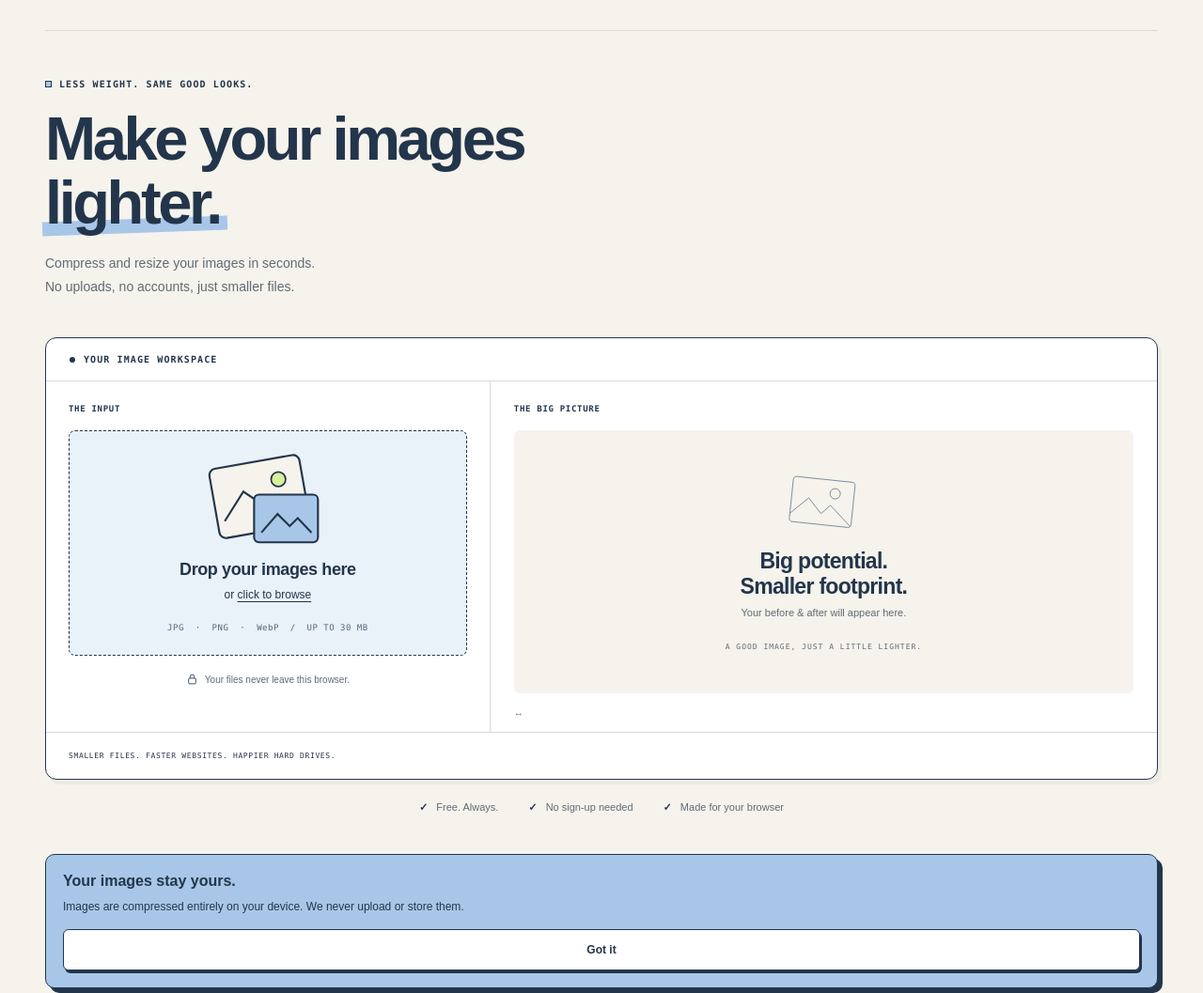
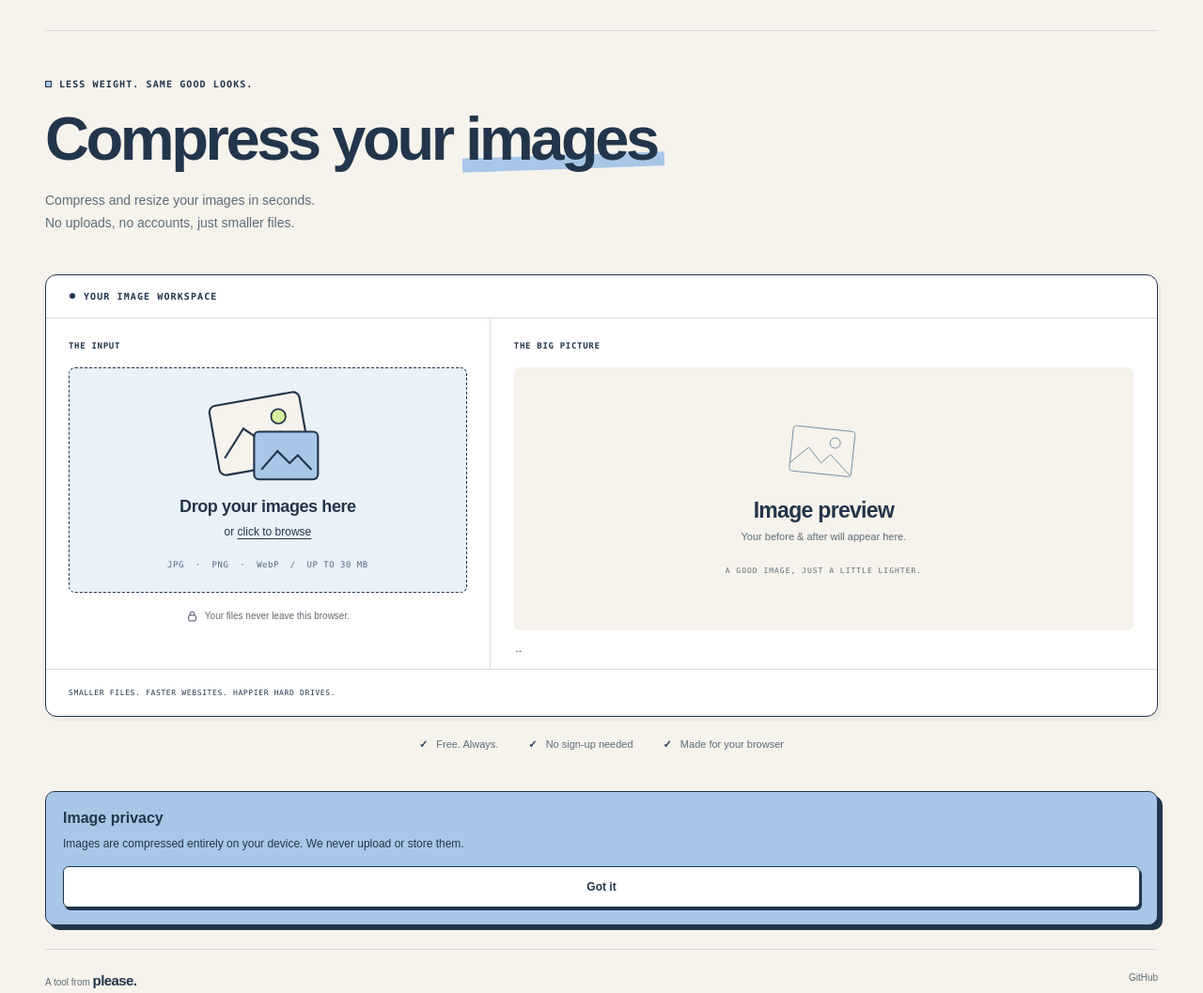
Before and after one commit to aporka-droid/shrink-please, a plain HTML site: page index.html in a window 1280 px wide. Shown: the part 73-1130 px from the top of the page at 94% size. Drawn offline with Linux system fonts and the light colour scheme.

Commit message:
Make app headings clear and direct

```diff
--- a/index.html
+++ b/index.html
@@ -19,7 +19,7 @@
   </header>
   <main class="wrap">
     <section class="intro">
-      <div><div class="eyebrow"><span class="tiny-square"></span> LESS WEIGHT. SAME GOOD LOOKS.</div><h1>Make your images<br><span class="highlight">lighter.</span></h1><p>Compress and resize your images in seconds.<br>No uploads, no accounts, just smaller files.</p></div>
+      <div><div class="eyebrow"><span class="tiny-square"></span> LESS WEIGHT. SAME GOOD LOOKS.</div><h1>Compress your <span class="highlight">images</span></h1><p>Compress and resize your images in seconds.<br>No uploads, no accounts, just smaller files.</p></div>
     </section>
     <section class="workstation" aria-label="Image compression workspace">
       <div class="workspace-top"><span><span class="status-dot"></span> YOUR IMAGE WORKSPACE</span></div>
@@ -47,7 +47,7 @@
         </div>
         <div class="preview-panel">
           <div class="section-label"><span>THE BIG PICTURE</span></div>
-          <div id="preview-empty" class="preview-empty"><div class="empty-graphic"><svg viewBox="0 0 140 108" aria-hidden="true"><rect x="13" y="12" width="108" height="79" rx="6"/><circle cx="88" cy="35" r="9"/><path d="m14 76 29-29 24 25 15-16 39 34"/></svg></div><h2>Big potential.<br>Smaller footprint.</h2><p>Your before & after will appear here.</p><span class="empty-caption">A GOOD IMAGE, JUST A LITTLE LIGHTER.</span></div>
+          <div id="preview-empty" class="preview-empty"><div class="empty-graphic"><svg viewBox="0 0 140 108" aria-hidden="true"><rect x="13" y="12" width="108" height="79" rx="6"/><circle cx="88" cy="35" r="9"/><path d="m14 76 29-29 24 25 15-16 39 34"/></svg></div><h2>Image preview</h2><p>Your before & after will appear here.</p><span class="empty-caption">A GOOD IMAGE, JUST A LITTLE LIGHTER.</span></div>
           <div id="comparison" class="comparison" hidden>
             <img id="processed-image" alt="Compressed image preview" draggable="false"><img id="original-image" class="original-image" alt="Original image preview" draggable="false">
             <span class="preview-label original-label">Original</span><span class="preview-label compressed-label">Compressed</span><div class="comparison-line"><span>‹ ›</span></div>
@@ -66,7 +66,7 @@
     <div class="benefits"><span><b aria-hidden="true">✓</b> Free. Always.</span><span><b aria-hidden="true">✓</b> No sign-up needed</span><span><b aria-hidden="true">✓</b> Made for your browser</span></div>
     <p id="status" class="sr-only" role="status" aria-live="polite"></p><div id="error" class="toast" role="alert" hidden></div>
   <aside id="privacy-consent" class="privacy-consent" aria-labelledby="privacy-title">
-    <h2 id="privacy-title">Your images stay yours.</h2>
+    <h2 id="privacy-title">Image privacy</h2>
     <p>Images are compressed entirely on your device. We never upload or store them.</p>
     <button id="privacy-dismiss" type="button">Got it</button>
   </aside>
```
